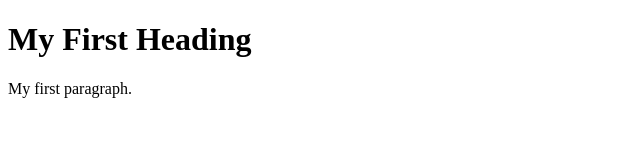
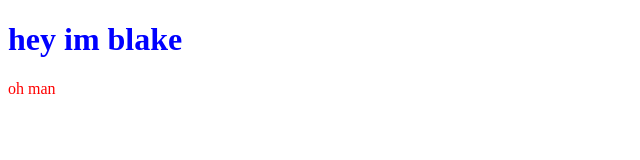
Before and after one commit to Tsilhqot-in-National-Government/about-us, a plain HTML site: page index.html in a window 1280 px wide. Shown: the whole page, without its empty margins (0-640 px from the left). Drawn offline with Linux system fonts and the light colour scheme.

Commit message:
changed color of paragraph and header

```diff
--- a/index.html
+++ b/index.html
@@ -5,8 +5,8 @@
 </head>
 <body>
 
-  <h1>My First Heading</h1>
-  <p>My first paragraph.</p>
+  <h1>hey im blake</h1>
+  <p>oh man</p>
 
 </body>
 </html>
--- a/style.css
+++ b/style.css
@@ -0,0 +1,7 @@
+h1 {
+    color: blue;
+}
+
+p {
+    color: red;
+}
```
